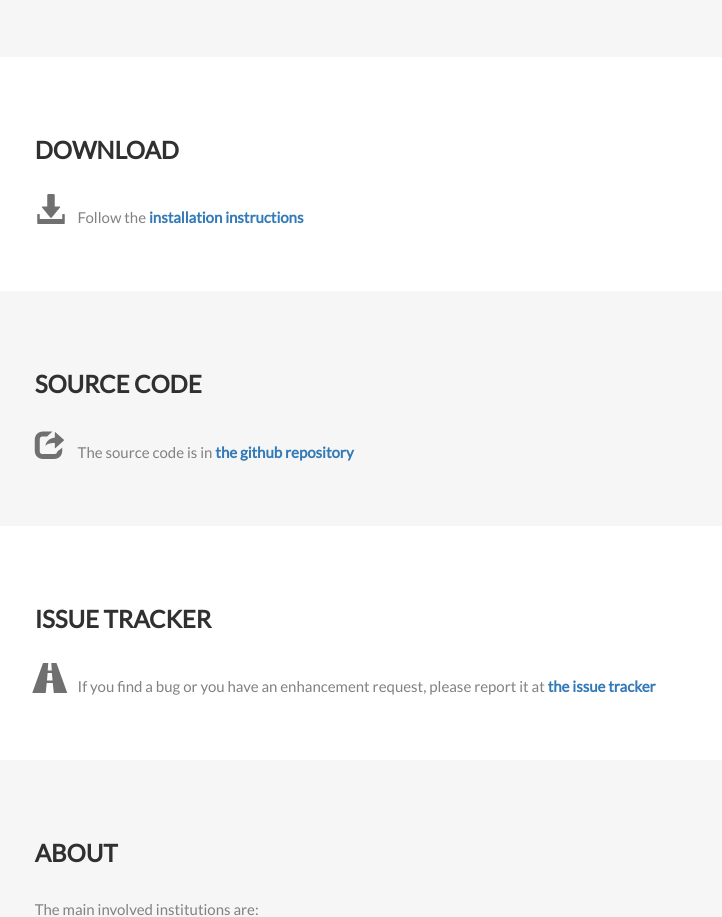
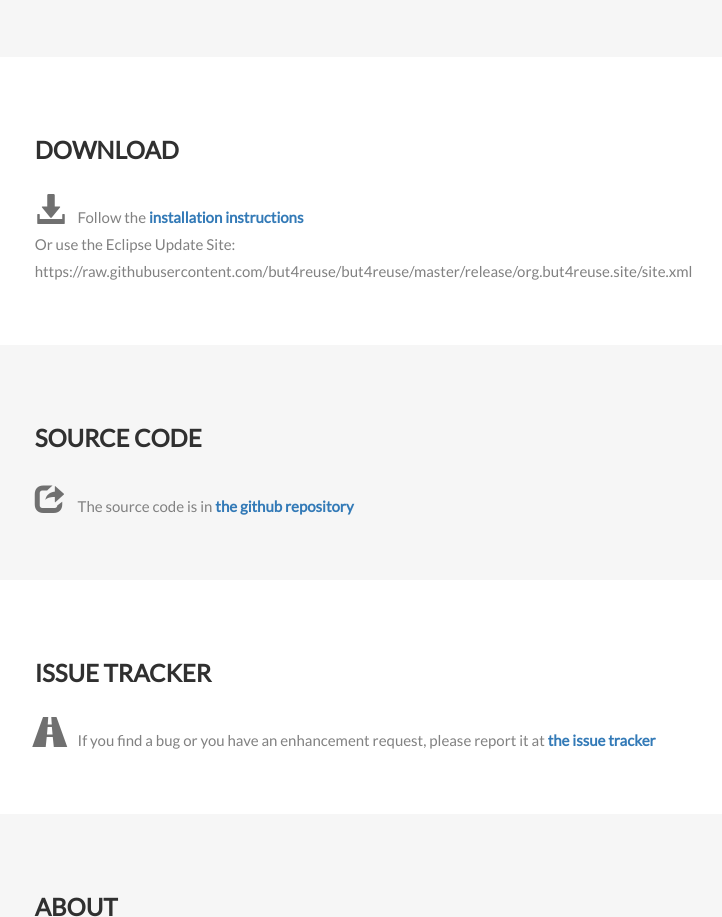
Before and after one commit to but4reuse/but4reuse.github.io, a plain HTML site: page index.html in a window 1280 px wide. Shown: the part 1522-2439 px from the top of the page, without its empty margins (217-939 px from the left). Drawn offline with nearby package versions, Linux system fonts and the light colour scheme.

Commit message:
link to update site

```diff
--- a/index.html
+++ b/index.html
@@ -350,7 +350,7 @@ Research publications
 <div class="col-sm-2"></div>
     <div class="col-sm-8">
 	<h2>Download</h2>
-	<span class="glyphicon glyphicon-download-alt"></span> Follow the <a href="https://github.com/but4reuse/but4reuse/wiki/Installation" target="_new"> <b>installation instructions</b> </a>
+	<span class="glyphicon glyphicon-download-alt"></span> Follow the <a href="https://github.com/but4reuse/but4reuse/wiki/Installation" target="_new"> <b>installation instructions</b> </a> <br/> Or use the Eclipse Update Site:<br/>https://raw.githubusercontent.com/but4reuse/but4reuse/master/release/org.but4reuse.site/site.xml
     </div>
     <div class="col-sm-2"></div>
   </div>
```
